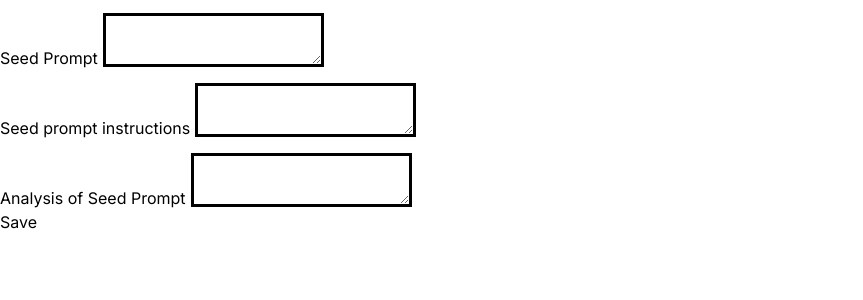
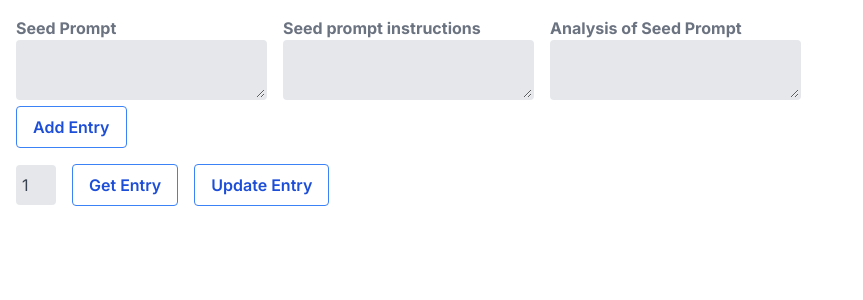
Before and after one commit to UWScorpion/googlesheet, a Next.js app: page / in a window 1280 px wide. Shown: the top 300 px of the page, without its empty margins (0-863 px from the left). Built offline with nearby package versions, Linux system fonts and the light colour scheme.

Commit message:
Google sheet CRUD added

```diff
--- /dev/null
+++ b/app/api/googlesheet/route.tsx
@@ -0,0 +1,68 @@
+import { PromptData } from "@/app/common/constants";
+import { google } from "googleapis";
+import { NextResponse, NextRequest } from "next/server";
+
+const auth = new google.auth.GoogleAuth({
+  credentials: {
+    client_email: process.env.GOOGLE_CLIENT_EMAIL,
+    private_key: process.env.GOOGLE_PRIVATE_KEY?.replace(/\\n/g, "\n"),
+  },
+  scopes: [
+    "https://www.googleapis.com/auth/drive",
+    "https://www.googleapis.com/auth/drive.file",
+    "https://www.googleapis.com/auth/spreadsheets",
+  ],
+});
+
+const sheets = google.sheets({
+  auth,
+  version: "v4",
+});
+
+export async function GET(request: NextRequest) {
+  const range = request.nextUrl.searchParams.get("range")!;
+  const response = await sheets.spreadsheets.values.get({
+    spreadsheetId: process.env.GOOGLE_SHEET_ID,
+    range: range,
+  });
+  return NextResponse.json({ data: response.data });
+}
+
+export async function POST(request: NextRequest) {
+  try {
+    const body = await request.json();
+    const response = await sheets.spreadsheets.values.append({
+      spreadsheetId: process.env.GOOGLE_SHEET_ID,
+      range: "A1:C1",
+      valueInputOption: "USER_ENTERED",
+      requestBody: {
+        values: [
+          [body.seedPrompt, body.seedPromptInstructions, body.seedPromptAnalysis],
+        ],
+      },
+    });
+    return NextResponse.json({ data: response.data });
+  } catch (e) {
+    return NextResponse.json({ data: "500 error" });
+  }
+}
+
+export async function PUT(request: NextRequest) {
+  try {
+    const range = request.nextUrl.searchParams.get("range")!;
+    const body = await request.json();
+    const response = await sheets.spreadsheets.values.update({
+      spreadsheetId: process.env.GOOGLE_SHEET_ID,
+      range: range,
+      valueInputOption: "USER_ENTERED",
+      requestBody: {
+        values: [
+          [body.seedPrompt, body.seedPromptInstructions, body.seedPromptAnalysis],
+        ],
+      },
+    });
+    return NextResponse.json({ data: response});
+  } catch (e) {
+    return NextResponse.json({ data: "500 error" });
+  }
+}
--- a/app/layout.tsx
+++ b/app/layout.tsx
@@ -5,8 +5,8 @@ import "./globals.css";
 const inter = Inter({ subsets: ["latin"] });
 
 export const metadata: Metadata = {
-  title: "Create Next App",
-  description: "Generated by create next app",
+  title: "Prompt Engineering",
+  description: "Prompt Engineering",
 };
 
 export default function RootLayout({
--- a/app/page.tsx
+++ b/app/page.tsx
@@ -1,7 +1,6 @@
 "use client";
-import Image from "next/image";
+
 import { FormEvent, useState } from "react";
-import { PromptData } from "./common/constants";
 
 export default function Home() {
   const [data, setData] = useState({
@@ -9,26 +8,83 @@ export default function Home() {
     seedPromptInstructions: "",
     seedPromptAnalysis: "",
   });
+  const [rowNum, setRowNum] = useState("1");
 
-  const handleSubmit =async (e: FormEvent<HTMLFormElement>)=>{
+  const handleSubmit = async (e: FormEvent<HTMLFormElement>) => {
     e.preventDefault();
-    console.log("data", data);
+    const req = new Request(`/api/googlesheet`);
+    const response = await fetch(req, {
+      method: "POST",
+      headers: {
+        Accept: "application/json",
+        "Content-Type": "application/json",
+      },
+      body: JSON.stringify(data),
+    });
+
+    const content = await response.json();
+    return content;
+  };
+
+  const handleUpdate=async (range:string)=>{
+    const req = new Request(`/api/googlesheet?range=${range}`);
+    const response = await fetch(req, {
+      method: "PUT",
+      headers: {
+        Accept: "application/json",
+        "Content-Type": "application/json",
+      },
+      body: JSON.stringify(data),
+    });
+
+    const content = await response;
+    return content;
   }
+
+  const getRow = async (range: string) => {
+    const req = new Request(`/api/googlesheet?range=${range}`);
+    const response = await fetch(req, {
+      method: "GET",
+      headers: {
+        Accept: "application/json",
+        "Content-Type": "application/json",
+      },
+    });
+
+    const content = await response.json().then((res) => res.data.values[0]);
+
+    const [seedPrompt, seedPromptInstructions, seedPromptAnalysis] = content;
+    const entry = {
+      seedPrompt,
+      seedPromptInstructions,
+      seedPromptAnalysis,
+    };
+    setData(entry);
+  };
   return (
     <>
       <form onSubmit={handleSubmit}>
+        <div className="flex ml-4">
           <div className="mt-4">
-          <label htmlFor="seed-prompt">Seed Prompt</label>
+            <label
+              htmlFor="seed-prompt"
+              className="block text-gray-500 font-bold mb-1 md:mb-0 pr-4"
+            >
+              Seed Prompt
+            </label>
             <textarea
               value={data.seedPrompt}
               onChange={(e) => setData({ ...data, seedPrompt: e.target.value })}
-            className="outline ml-2"
+              className="bg-gray-200 appearance-none border-2 border-gray-200 rounded py-2 px-4 text-gray-700 leading-tight focus:outline-none focus:bg-white focus:border-purple-500"
               name="seed-prompt"
               id="seed-prompt"
             />
           </div>
-        <div className="mt-4">
-          <label htmlFor="seed-prompt-instructions">
+          <div className="mt-4 px-4">
+            <label
+              htmlFor="seed-prompt-instructions"
+              className="block text-gray-500 font-bold mb-1 md:mb-0 pr-4"
+            >
               Seed prompt instructions
             </label>
             <textarea
@@ -36,25 +92,58 @@ export default function Home() {
               onChange={(e) =>
                 setData({ ...data, seedPromptInstructions: e.target.value })
               }
-            className="outline ml-2"
+              className="bg-gray-200 appearance-none border-2 border-gray-200 rounded py-2 px-4 text-gray-700 leading-tight focus:outline-none focus:bg-white focus:border-purple-500"
               name="seed-prompt-instructions"
               id="seed-prompt-instructions"
             />
           </div>
           <div className="mt-4">
-          <label htmlFor="seed-prompt-analysis">Analysis of Seed Prompt</label>
+            <label
+              htmlFor="seed-prompt-analysis"
+              className="block text-gray-500 font-bold mb-1 md:mb-0 pr-4"
+            >
+              Analysis of Seed Prompt
+            </label>
             <textarea
               value={data.seedPromptAnalysis}
               onChange={(e) =>
                 setData({ ...data, seedPromptAnalysis: e.target.value })
               }
-            className="outline ml-2"
+              className="bg-gray-200 appearance-none border-2 border-gray-200 rounded py-2 px-4 text-gray-700 leading-tight focus:outline-none focus:bg-white focus:border-purple-500"
               name="seed-prompt-analysis"
               id="seed-prompt-analysis"
             />
           </div>
-        <button type="submit" >Save</button>
+        </div>
+        <button
+          type="submit"
+          className="ml-4 bg-transparent hover:bg-blue-500 text-blue-700 font-semibold hover:text-white py-2 px-4 border border-blue-500 hover:border-transparent rounded"
+        >
+          Add Entry
+        </button>
       </form>
+      <div className="mt-4">
+        <input
+          type="text"
+          value={rowNum}
+          className="w-10 ml-4 mr-4 bg-gray-200 appearance-none border-2 border-gray-200 rounded py-2 px-1 text-gray-700 leading-tight focus:outline-none focus:bg-white focus:border-purple-500"
+          onChange={(e) => setRowNum(e.target.value)}
+        />
+        <button
+          type="button"
+          className="bg-transparent hover:bg-blue-500 text-blue-700 font-semibold hover:text-white py-2 px-4 border border-blue-500 hover:border-transparent rounded"
+          onClick={() => getRow(`A${rowNum}:C${rowNum}`)}
+        >
+          Get Entry
+        </button>
+        <button
+          type="button"
+          className="ml-4 bg-transparent hover:bg-blue-500 text-blue-700 font-semibold hover:text-white py-2 px-4 border border-blue-500 hover:border-transparent rounded"
+          onClick={()=>handleUpdate(`A${rowNum}:C${rowNum}`)}
+        >
+          Update Entry
+        </button>
+      </div>
     </>
   );
 }
```
Also changed, not shown: app/api/submit.ts (deleted). Lines whose indentation alone changed are shown as unchanged.
